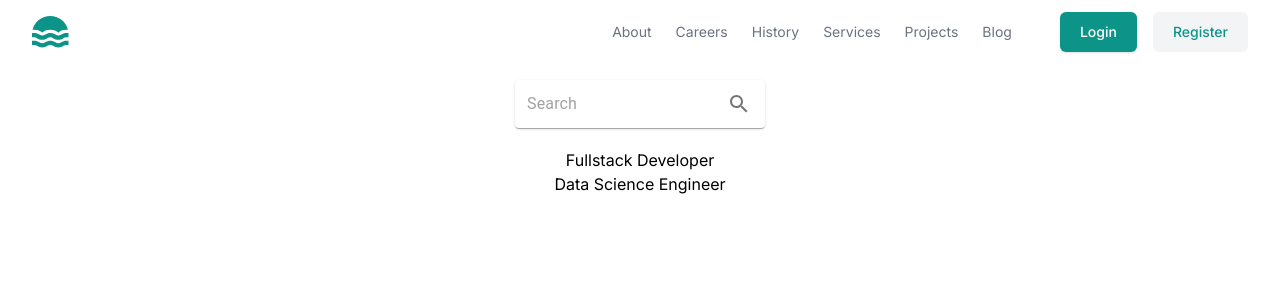
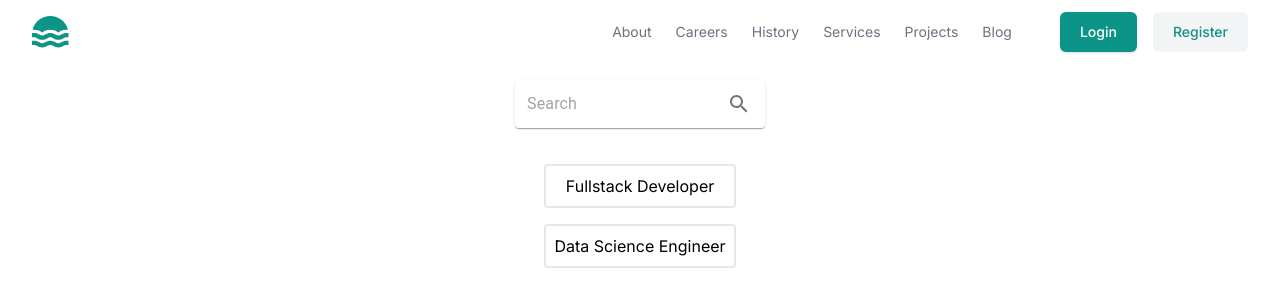
Before and after one commit to The-Brain-Train/LearningPath, a Next.js app in the folder front-end/: page /explore in a window 1280 px wide. Shown: the top 306 px of the page. Built offline with nearby package versions, Linux system fonts and the light colour scheme.

Commit message:
style: styled the list of specialities

```diff
--- a/front-end/app/explore/page.tsx
+++ b/front-end/app/explore/page.tsx
@@ -4,6 +4,7 @@ import IconButton from "@mui/material/IconButton";
 import SearchIcon from "@mui/icons-material/Search";
 import { enhancedDummyDataTwo } from "../dummyData";
 import { Key, ReactElement, JSXElementConstructor, ReactNode, PromiseLikeOfReactNode, ReactPortal } from "react";
+import Link from "next/link";
 
 export default function Explore() {
   return (
@@ -22,10 +23,10 @@ export default function Explore() {
         </IconButton>
       </Paper>
       <div className="text-center">
-        <ul>
+        <ul >
           {enhancedDummyDataTwo.map((specialty) => (
-            <li key={specialty.id}>
-              <h2>{specialty.name}</h2>
+            <li className="border-2 rounded m-4 p-2" key={specialty.id}>
+              <Link  href={`/explore/${specialty.id}`}>{specialty.name}</Link>
             </li>
           ))}
         </ul>
```
